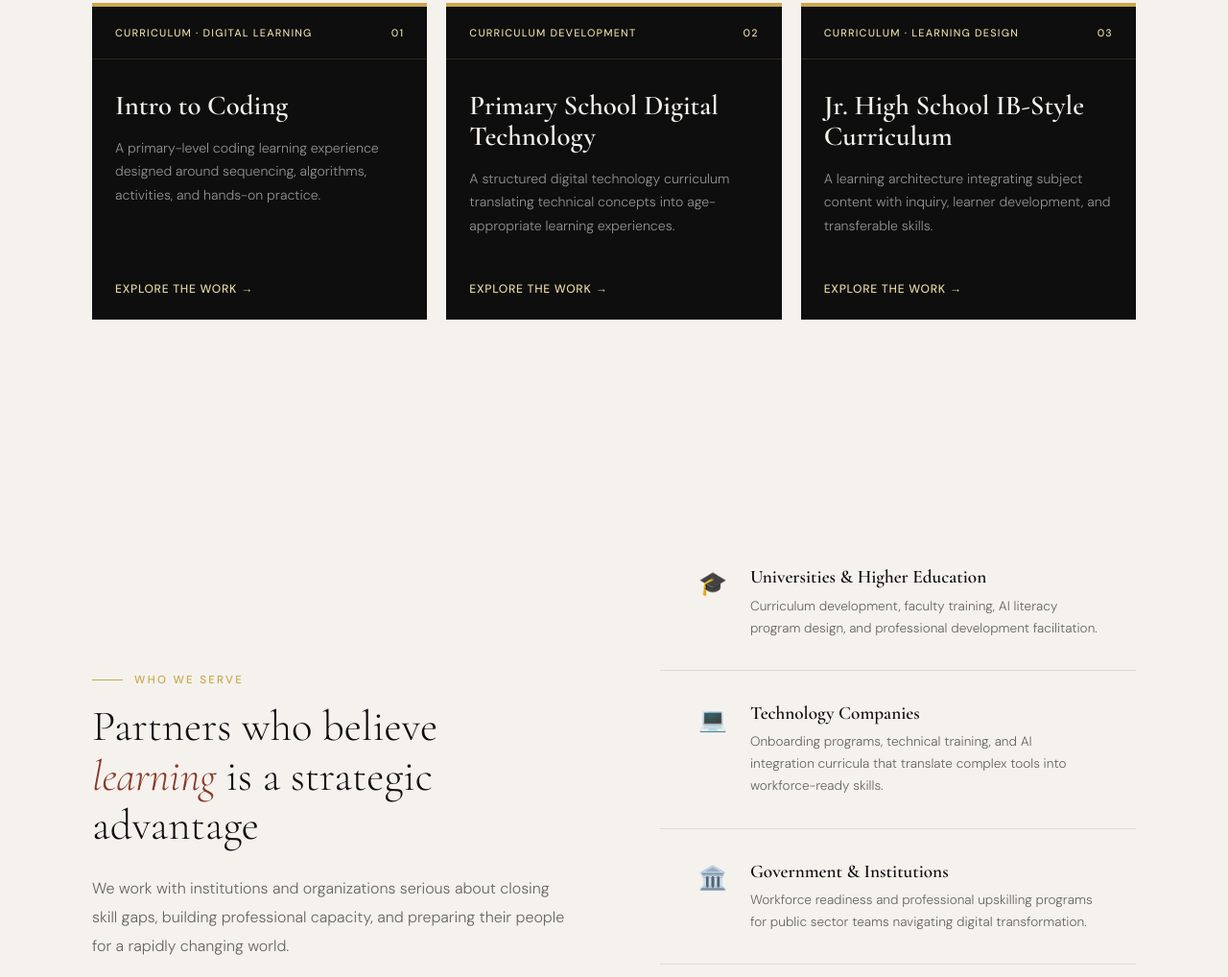
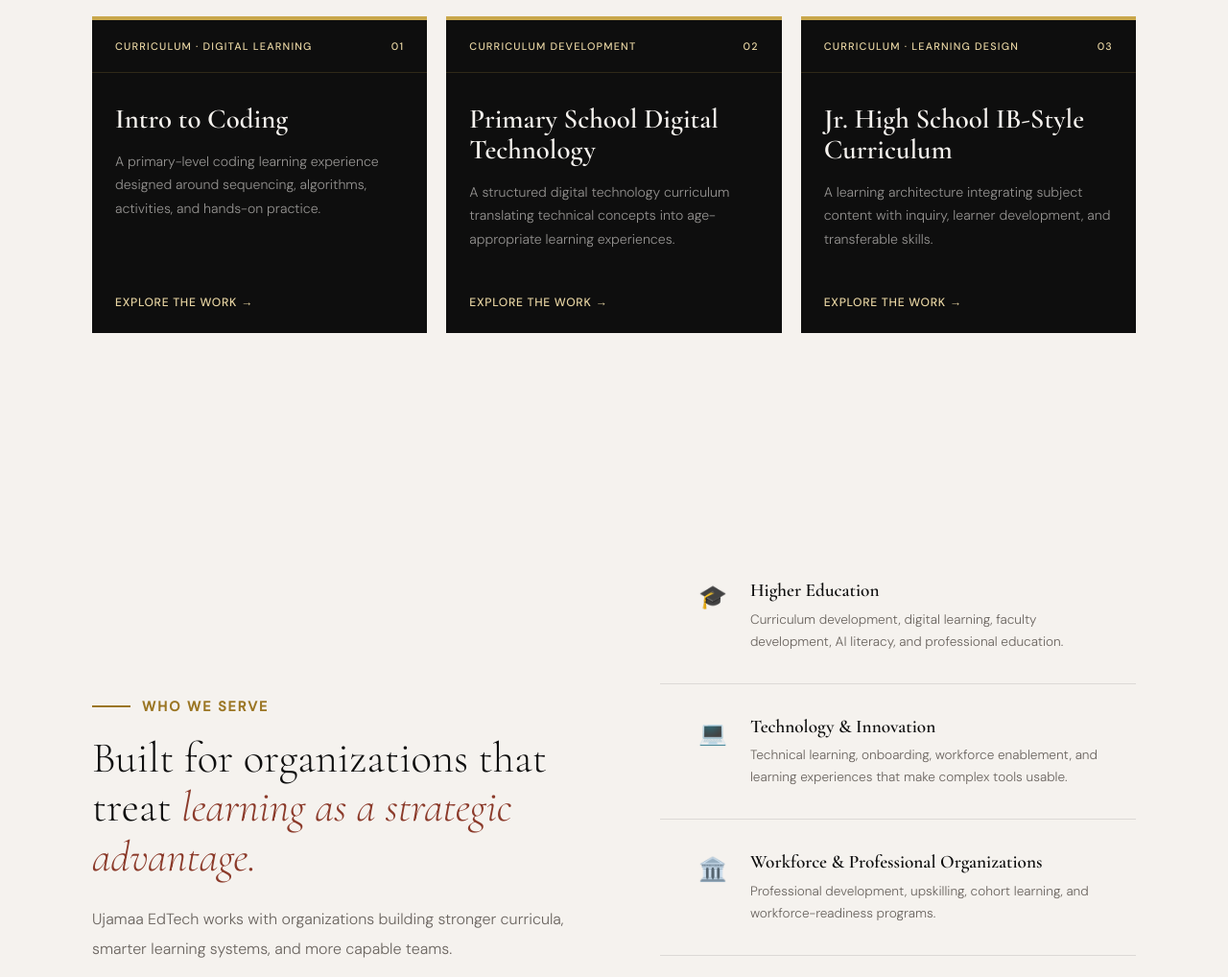
Before and after one commit to UjamaaEdTech/ujamaaedtech.github.io, a plain HTML site: page index.html in a window 1280 px wide. Shown: the part 2729-3747 px from the top of the page at 96% size. Drawn offline with nearby package versions, Linux system fonts and the light colour scheme.

Commit message:
Strengthen section headers and refine buyer audiences

```diff
--- a/index.html
+++ b/index.html
@@ -47,8 +47,8 @@
     .definition-strip p { font-family: 'Cormorant Garamond', serif; font-size: 1.15rem; font-style: italic; color: var(--black); line-height: 1.6; }
     .definition-strip strong { font-style: normal; font-weight: 600; }
     section { padding: 7rem 6rem; }
-    .section-label { font-size: 0.72rem; font-weight: 500; letter-spacing: 0.2em; text-transform: uppercase; color: var(--gold); margin-bottom: 1rem; display: flex; align-items: center; gap: 0.75rem; }
-    .section-label::before { content: ''; display: block; width: 2rem; height: 1px; background: var(--gold); }
+    .section-label { font-size: 0.9rem; font-weight: 600; letter-spacing: 0.14em; text-transform: uppercase; color: #9b7624; margin-bottom: 1.25rem; display: flex; align-items: center; gap: 0.75rem; }
+    .section-label::before { content: ''; display: block; width: 2.5rem; height: 2px; background: #9b7624; }
     .section-title { font-family: 'Cormorant Garamond', serif; font-size: clamp(2.2rem,3.5vw,3.5rem); font-weight: 300; line-height: 1.15; color: var(--black); margin-bottom: 1.5rem; }
     .section-title em { font-style: italic; color: var(--rust); }
     .section-body { font-size: 1rem; line-height: 1.9; color: var(--muted); font-weight: 300; max-width: 560px; }
@@ -229,14 +229,14 @@
     <div class="audience">
       <div>
         <div class="section-label">Who We Serve</div>
-        <h2 class="section-title">Partners who believe <em>learning</em> is a strategic advantage</h2>
-        <p class="section-body">We work with institutions and organizations serious about closing skill gaps, building professional capacity, and preparing their people for a rapidly changing world.</p>
+        <h2 class="section-title">Built for organizations that treat <em>learning as a strategic advantage.</em></h2>
+        <p class="section-body">Ujamaa EdTech works with organizations building stronger curricula, smarter learning systems, and more capable teams.</p>
       </div>
       <div class="audience-cards">
-        <div class="audience-card"><div class="audience-icon">🎓</div><div><div class="audience-card-title">Universities & Higher Education</div><p class="audience-card-desc">Curriculum development, faculty training, AI literacy program design, and professional development facilitation.</p></div></div>
-        <div class="audience-card"><div class="audience-icon">💻</div><div><div class="audience-card-title">Technology Companies</div><p class="audience-card-desc">Onboarding programs, technical training, and AI integration curricula that translate complex tools into workforce-ready skills.</p></div></div>
-        <div class="audience-card"><div class="audience-icon">🏛️</div><div><div class="audience-card-title">Government & Institutions</div><p class="audience-card-desc">Workforce readiness and professional upskilling programs for public sector teams navigating digital transformation.</p></div></div>
-        <div class="audience-card"><div class="audience-icon">🚀</div><div><div class="audience-card-title">Entrepreneurs & Professionals</div><p class="audience-card-desc">Training and strategy for adult learners building skills, pivoting careers, or launching ventures in the AI economy.</p></div></div>
+        <div class="audience-card"><div class="audience-icon">🎓</div><div><div class="audience-card-title">Higher Education</div><p class="audience-card-desc">Curriculum development, digital learning, faculty development, AI literacy, and professional education.</p></div></div>
+        <div class="audience-card"><div class="audience-icon">💻</div><div><div class="audience-card-title">Technology & Innovation</div><p class="audience-card-desc">Technical learning, onboarding, workforce enablement, and learning experiences that make complex tools usable.</p></div></div>
+        <div class="audience-card"><div class="audience-icon">🏛️</div><div><div class="audience-card-title">Workforce & Professional Organizations</div><p class="audience-card-desc">Professional development, upskilling, cohort learning, and workforce-readiness programs.</p></div></div>
+        <div class="audience-card"><div class="audience-icon">🌍</div><div><div class="audience-card-title">Education & Mission-Driven Organizations</div><p class="audience-card-desc">Program development, curriculum systems, learning technology, and implementation support for education-focused initiatives.</p></div></div>
       </div>
     </div>
   </section>
```
